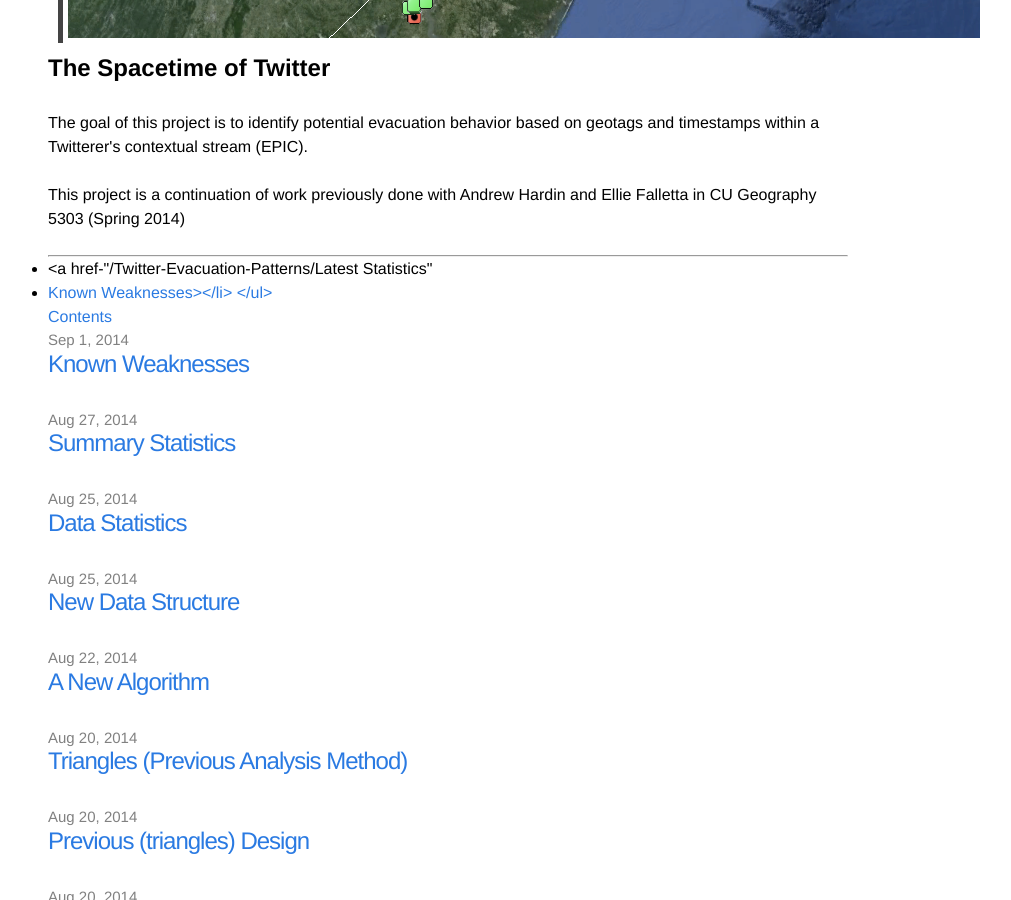
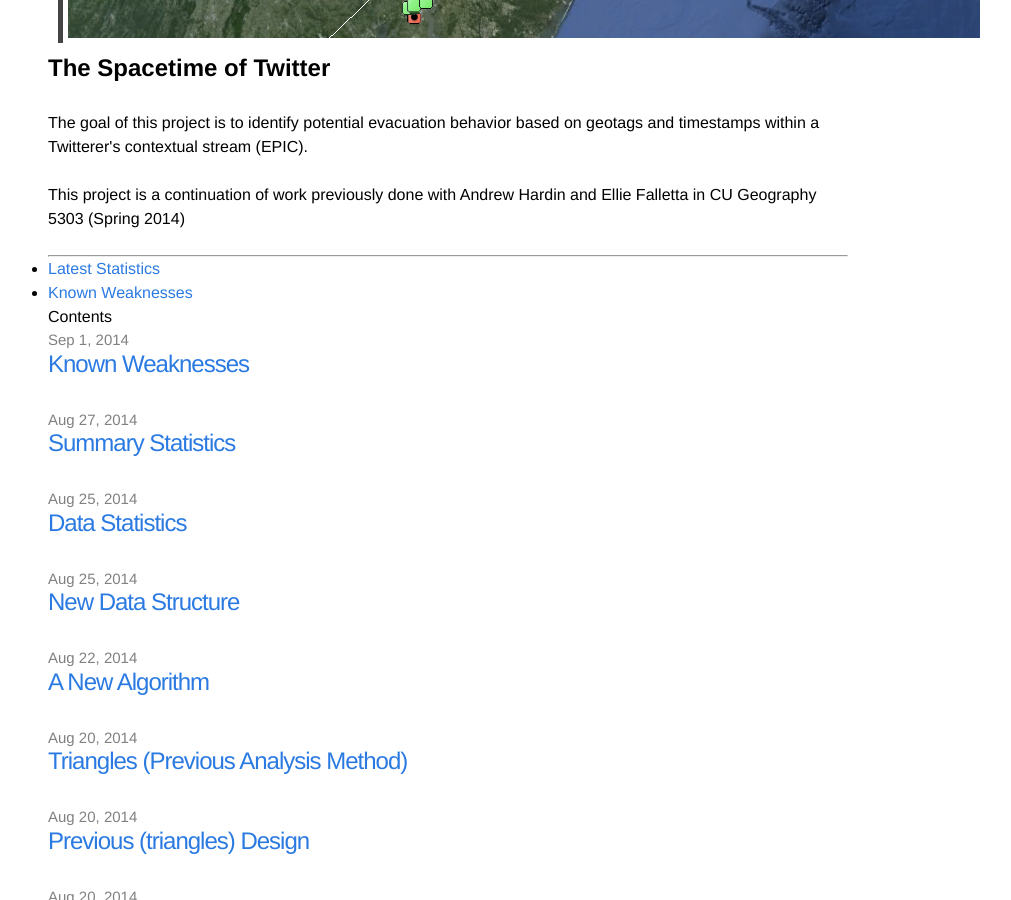
Before and after one commit to jenningsanderson/Twitter-Evacuation-Patterns, a Jekyll site: the page built from index.md, in a window 1280 px wide and 900 px high, scrolled down 554 px. Shown: the whole window, without its empty margins (192-1203 px from the left). Built offline with Jekyll 4.4.1, drawn with Linux system fonts in a browser that asks for light colours.

Commit message:
updated all

```diff
--- a/index.md
+++ b/index.md
@@ -20,8 +20,8 @@ layout: default
 
   <h2><Top Pages>
   <ul>
-   <li><a href-"{{site.baseurl}}/Latest Statistics"
-	<li><a href="{{site.baseurl}}/weaknesses">Known Weaknesses></li>
+   <li><a href="{{site.baseurl}}/Statistics">Latest Statistics</a></li>
+	 <li><a href="{{site.baseurl}}/weaknesses">Known Weaknesses</a></li>
   </ul>
 
 
```
Also changed, not shown: pages/2_data.md (+8 -0 lines).
